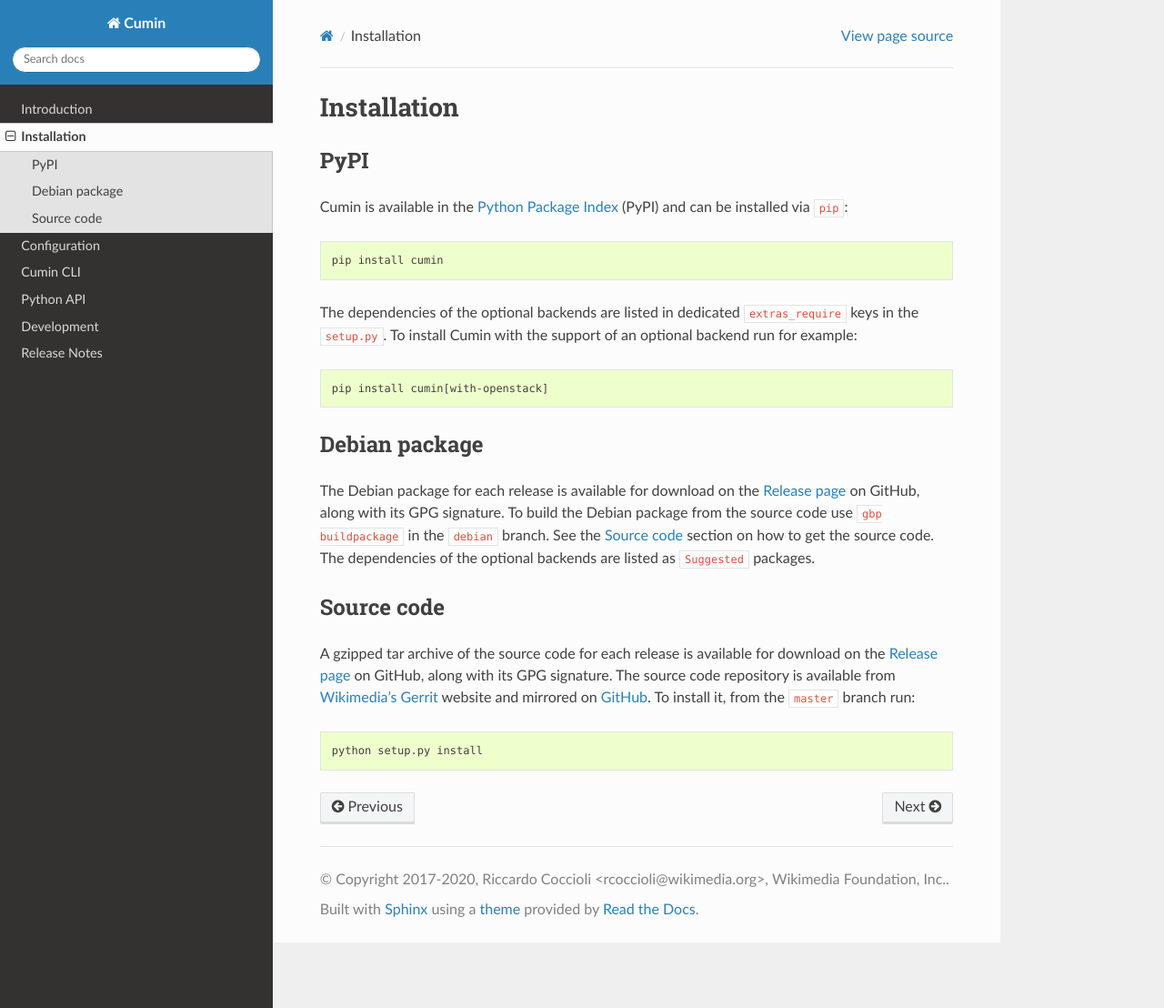
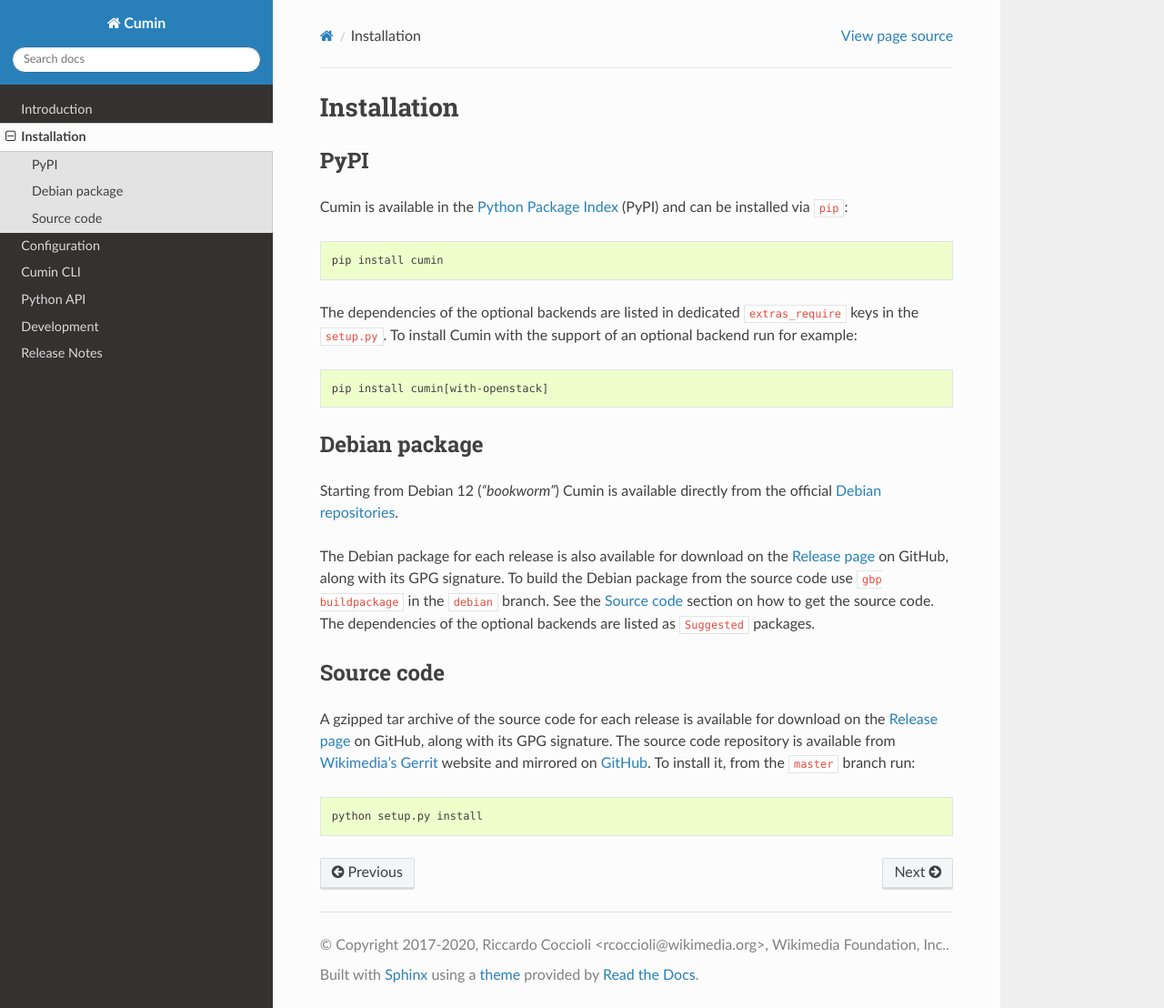
Before and after one commit to wikimedia/cumin, a Sphinx documentation site: the page built from doc/source/installation.rst, in a window 1280 px wide and 1108 px high. Shown: the whole window at 91% size. Built offline with Sphinx 7.4.7 and the Read the Docs theme 2.0.0, drawn with Linux system fonts in a browser that asks for light colours.

Commit message:
doc: mention inclusion into Debian upstream
Change-Id: Ice63736261cebac957c35a50f0f60c4e6827053d

```diff
--- a/doc/source/installation.rst
+++ b/doc/source/installation.rst
@@ -21,7 +21,9 @@
 Debian package
 --------------
 
-The Debian package for each release is available for download on the `Release page`_ on GitHub, along with its GPG
+Starting from Debian 12 (*"bookworm"*) Cumin is available directly from the official `Debian repositories`_.
+
+The Debian package for each release is also available for download on the `Release page`_ on GitHub, along with its GPG
 signature. To build the Debian package from the source code use ``gbp buildpackage`` in the ``debian`` branch. See the
 `Source code`_ section on how to get the source code. The dependencies of the optional backends are listed as
 ``Suggested`` packages.
@@ -43,3 +45,4 @@
 .. _`Wikimedia's Gerrit`: https://gerrit.wikimedia.org/r/#/admin/projects/operations/software/cumin
 .. _`GitHub`: https://github.com/wikimedia/cumin
 .. _`Release page`: https://github.com/wikimedia/cumin/releases
+.. _`Debian repositories`: https://packages.debian.org/search?keywords=cumin&searchon=names&exact=1&suite=all&section=all
```
